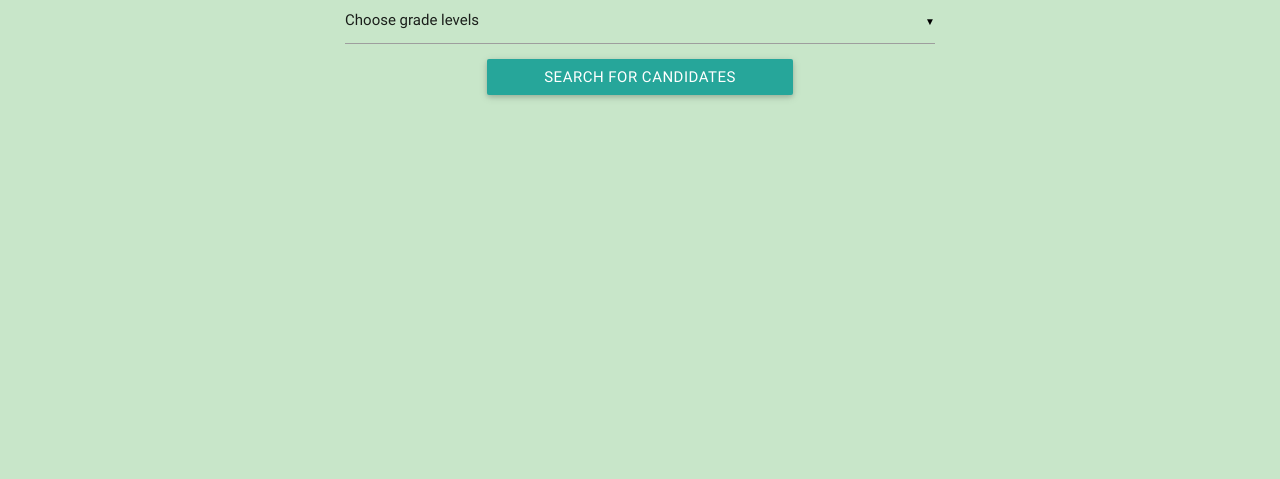
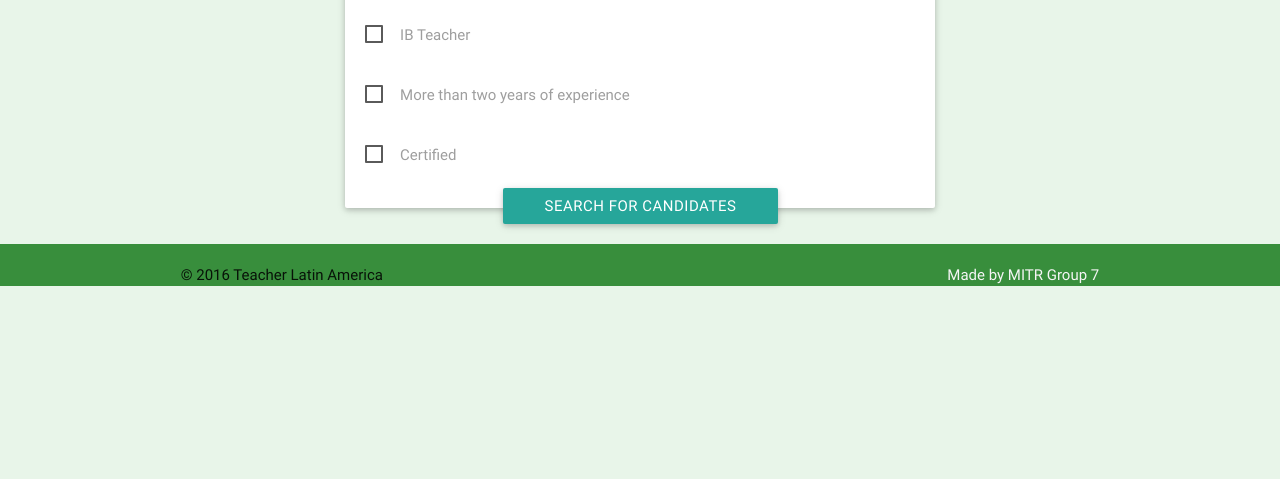
Before and after one commit to diegocepedaw/teachers-latin-america, a PHP site: page /index2.php in a window 1280 px wide. Shown: the part 321-800 px from the top of the page. Run offline with PHP 8.4, Linux system fonts and the light colour scheme; some libraries are stand-ins or nearby versions.

Commit message:
fixed button

```diff
--- a/index2.php
+++ b/index2.php
@@ -50,20 +50,26 @@ $db ='id171775_tla';
          <link rel="stylesheet" href="https://cdnjs.cloudflare.com/ajax/libs/animate.css/3.0.0/animate.min.css">
          <link rel="stylesheet" href="./css/liquid-slider.css">
 
-        <title>Liquid Slider : The Last Responsive Content Slider You'll Ever Need</title>
+         <title>Candidate Match</title>
        </head>
-      <body class="no-js green lighten-4">
+       <body class="no-js green lighten-5">
+         <div class="navbar-fixed">
+           <nav class="green darken-3">
              <div class="container">
+               <div class="nav-wrapper">
+                 <a href="#" class="brand-logo center"><img src="./images/tla-logo.png"></a>
+               </div>
+             </div>
+           </nav>
+         </div>
 
-
-
-
+       <main>
+         <div class="container">
              <div class="row">
-                   <div id="wrapper" class="col s8 offset-s2">
+               <div class="section">
+                 <div class="col 8 offset-s2">
                      <div id="main-slider" class="liquid-slider " >
                          <?php
-
-
                           if(isset($_POST['teaching_area_id']) && isset($_POST['grade_level_id'])){
                              while ($row = $query->fetch_assoc()){
                              $group_arr[] = $row;
@@ -79,7 +85,6 @@ $db ='id171775_tla';
                              if(!(preg_match("/^[Nn][oO]/",$row["teaching_certification"]))){
                                   $certifiedMet = 1;
                              }
-
 
                              if(isset($_POST['ib'])&& isset($_POST['certified'])&& isset($_POST['experience'])){
                                   if($certifiedMet == 1 && $experienceMet ==1){
@@ -172,8 +177,13 @@ $db ='id171775_tla';
                           ?>
                      </div>
                  </div>
-                           <form name="myForm" action="index2.php" method="post">
-      					<div class="input-field col s8 offset-s2">
+               </div>
+
+                 <div class="section">
+                   <div class="col s8 offset-s2">
+                   <form name="myForm" action="index2.php" method="post" class="card-panel">
+                       <div class="row">
+               					<div class="input-field col s12">
                						<select name="teaching_area_id[]"  multiple="multiple">
                							<option value="" disabled selected>Choose subjects</option>
                							<option value="1" >Activities Coordinator</option>
@@ -217,8 +227,10 @@ $db ='id171775_tla';
                						</select>
                						<label>Please select the positions you are trying to fill.</label>
                					</div>
+                       </div>
 
-      					<div class="input-field col s8 offset-s2">
+                       <div class="row">
+               					<div class="input-field col s12">
                						<select  name="grade_level_id[]"  multiple="multiple">
                							<option value="" disabled selected>Choose grade levels</option>
                							<option value="1">Pre-School</option>
@@ -229,54 +241,63 @@ $db ='id171775_tla';
                						</select>
                						<label>Please select the grade levels you would like your candidate to teach.</label>
                					</div>
-
-                              <div class="input-field col s8 offset-s2">
-      						<select  name="ib[]"  multiple="multiple">
-      							<option value="" disabled selected>Choose grade levels</option>
-      							<option value="0">Yes</option>
-
-      						</select>
-      						<label>IB Teacher</label>
                        </div>
 
-                              <div class="input-field col s8 offset-s2">
-      						<select  name="experience[]"  multiple="multiple">
-      							<option value="" disabled selected>Choose grade levels</option>
-      							<option value="19">Yes</option>
 
-      						</select>
-      						<label>More than two years experience</label>
+                       <div class="row">
+                         <div class="col s12">
+                           <p>
+                             <input name="ib[]" type="checkbox" id="ib" />
+                             <label for="ib">IB Teacher</label>
+                           </p>
                					</div>
-
-                              <div class="input-field col s8 offset-s2">
-      						<select  name="certified[]"  multiple="multiple">
-      							<option value="" disabled selected>Choose grade levels</option>
-      							<option value="0">Yes</option>
-      						</select>
-      						<label>Certified</label>
-      					</div>
-
-                            <button class="btn waves-effect waves-light col s4 offset-s4" type="submit" value="Submit" name="action">Search for Candidates</button>
-                      </form>
-
                        </div>
 
                        <div class="row">
-        				<div class="col s8 offset-s2">
-
+                           <div class="col s12">
+                             <p>
+                               <input name="experience[]" type="checkbox" id="exp" />
+                               <label for="exp">More than two years of experience</label>
+                             </p>
+                 					</div>
                				</div>
 
+
+                       <div class="row">
+                         <div class="col s12">
+                           <p>
+                             <input name="certified[]" type="checkbox" id="cert" />
+                             <label for="cert">Certified</label>
+                           </p>
+                         </div>
+                       </div>
+
+                        <button class="btn waves-effect waves-light col s6 offset-s3" type="submit" value="Submit" name="action">Search for Candidates</button>
+                   </form>
 
                  </div>
                </div>
        		</div>
+       </div>
+     </main>
 
 
 
 
 
 
-  <footer>
+
+   <footer class="page-footer green darken-2">
+     <div class="container">
+
+
+
+         <div class="row">
+         © 2016 Teacher Latin America
+         <a class="grey-text text-lighten-4 right" href="#!">Made by MITR Group 7</a>
+         </div>
+     </div>
+
      <script src="https://cdnjs.cloudflare.com/ajax/libs/jquery/1.10.2/jquery.min.js"></script>
      <script src="https://cdnjs.cloudflare.com/ajax/libs/jquery-easing/1.3/jquery.easing.min.js"></script>
      <script src="https://cdnjs.cloudflare.com/ajax/libs/jquery.touchswipe/1.6.4/jquery.touchSwipe.min.js"></script>
@@ -301,8 +322,10 @@ $db ='id171775_tla';
        $("#main-slider").trigger(e);
    });
    </script>
+   <!--Import jQuery before materialize.js-->
    <script type="text/javascript" src="https://code.jquery.com/jquery-2.1.1.min.js"></script>
    <script type="text/javascript" src="js/materialize.min.js"></script>
+   <!-- runs date js after page is rendered -->
    <script>
      $(document).ready(function() {
        $('select').material_select();
```
Lines whose indentation alone changed are shown as unchanged.
